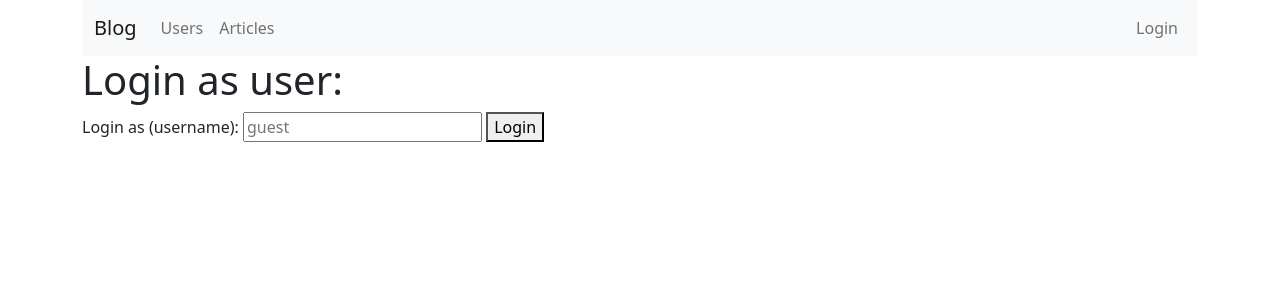
After one commit to Chernyaeva/FlaskApp, a Flask app: page /auth/login/ in a window 1280 px wide. The commit adds this page. Shown: the top 300 px of the page. Run offline with Flask 3, Linux system fonts and the light colour scheme; some libraries are stand-ins or nearby versions.

Commit message:
Lesson_3 done

```diff
--- a/blog/app.py
+++ b/blog/app.py
@@ -5,27 +5,54 @@ from time import time
 from werkzeug.exceptions import BadRequest
 from blog.views.users import users_app
 from blog.views.articles import articles_app
+from blog.models.database import db
+from blog.views.auth import login_manager, auth_app
+
+
 
 app = Flask(__name__)
 
+app.config["SECRET_KEY"] = "abcdefg123456"
+app.config["SQLALCHEMY_DATABASE_URI"] = "sqlite:////tmp/blog.db"
+app.config["SQLALCHEMY_TRACK_MODIFICATIONS"] = False
+db.init_app(app)
+
+@app.cli.command("init-db")
+def init_db():
+    """
+    Run in your terminal:
+    flask init-db
+    """
+    db.create_all()
+    print("done!")
+
+
+@app.cli.command("create-users")
+def create_users():
+    """
+    Run in your terminal:
+    flask create-users
+    > done! created users: <User #1 'admin'> <User #2 'james'>
+    """
+    from blog.models import User
+    admin = User(username="admin", is_staff=True)
+    james = User(username="james")
+
+    db.session.add(admin)
+    db.session.add(james)
+    db.session.commit()
+
+    print("done! created users:", admin, james)
+
+
 app.register_blueprint(users_app, url_prefix="/users")
 app.register_blueprint(articles_app, url_prefix="/articles")
-
+app.register_blueprint(auth_app, url_prefix="/auth")
+login_manager.init_app(app)
 
 @app.route("/")
 def index():
     return render_template("index.html")
-
-
-@app.route("/greet/<name>/")
-def greet_name(name: str):
-    return f"Hello {name}!"
-
-@app.route("/user/")
-def read_user():
-    name = request.args.get("name")
-    surname = request.args.get("surname")
-    return f"User {name or '[no name]'} {surname or '[no surname]'}"
 
 
 @app.route("/status/", methods=["GET", "POST"])
@@ -59,26 +86,3 @@ def process_after_request(response):
     if hasattr(g, "start_time"):
         response.headers["process-time"] = time() - g.start_time
     return response
-
-@app.route("/power/")
-def power_value():
-    x = request.args.get("x") or ""
-    y = request.args.get("y") or ""
-    if not (x.isdigit() and y.isdigit()):
-        app.logger.info("invalid values for power: x=%r and y=%r", x, y)
-        raise BadRequest("please pass integers in `x` and `y` query params")
-    x = int(x)
-    y = int(y)
-    result = x ** y
-    app.logger.debug("%s ** %s = %s", x, y, result)
-    return str(result)
-
-@app.route("/divide-by-zero/")
-def do_zero_division():
-    return 1 / 0
-
-@app.errorhandler(ZeroDivisionError)
-def handle_zero_division_error(error):
-    print(error) # prints str version of error: 'division by zero'
-    app.logger.exception("Here's traceback for zero division error")
-    return "Never divide by zero, please.", 400
--- /dev/null
+++ b/blog/models/__init__.py
@@ -0,0 +1,6 @@
+from blog.models.user import User
+
+
+__all__ = [
+    "User",
+    ]
--- /dev/null
+++ b/blog/models/database.py
@@ -0,0 +1,7 @@
+from flask_sqlalchemy import SQLAlchemy
+
+
+db = SQLAlchemy()
+__all__ = [
+    "db",
+    ]
--- /dev/null
+++ b/blog/templates/auth/login.html
@@ -0,0 +1,25 @@
+{% extends 'base.html' %}
+
+{% block title %}
+    Login as
+{% endblock %}
+
+{% block body %}
+    <h1>Login as user:</h1>
+    {% if error %}
+        <div class="alert alert-danger" role="alert">
+            {{ error }}
+        </div>
+    {% endif %}
+    <form method="post">
+        <label for="input-username">Login as (username):</label>
+        <input
+        id="input-username"
+        type="text"
+        name="username"
+        placeholder="guest"
+        required
+        >
+        <button type="submit">Login</button>
+    </form>
+{% endblock %}
--- a/blog/templates/base.html
+++ b/blog/templates/base.html
@@ -40,6 +40,16 @@
                             </a>
                             {% endfor %}
                         </div>
+                        <div class="navbar-nav ms-auto">
+                            {% if current_user.is_authenticated %}
+                                <a class="nav-link" href="{{ url_for('auth_app.logout') }}">Logout</a>
+                            {% else %}
+                                <a href="{{ url_for('auth_app.login') }}"
+                                class="nav-link {% if request.endpoint == 'login' -%}active{%- endif %}">
+                                    Login
+                                </a>
+                            {% endif %}
+                        </div>
                     </div>
                 </div>
             </nav>
--- /dev/null
+++ b/blog/views/auth.py
@@ -0,0 +1,51 @@
+from flask import Blueprint, render_template, request, redirect, url_for
+from flask_login import LoginManager, login_user, logout_user, login_required
+from blog.models import User
+
+
+auth_app = Blueprint("auth_app", __name__)
+login_manager = LoginManager()
+login_manager.login_view = "auth_app.login"
+
+
+@login_manager.user_loader
+def load_user(user_id):
+    return User.query.filter_by(id=user_id).one_or_none()
+
+
+@login_manager.unauthorized_handler
+def unauthorized():
+    return redirect(url_for("auth_app.login"))
+
+
+__all__ = [
+    "login_manager",
+    "auth_app",
+    ]
+
+
+@auth_app.route("/login/", methods=["GET", "POST"], endpoint="login")
+def login():
+    if request.method == "GET":
+        return render_template("auth/login.html")
+    username = request.form.get("username")
+    if not username:
+        return render_template("auth/login.html", error="username not passed")
+    user = User.query.filter_by(username=username).one_or_none()
+    if user is None:
+        return render_template("auth/login.html", error=f"no user {username!r} found")
+    login_user(user)
+    return redirect(url_for("index"))
+
+
+@auth_app.route("/logout/", endpoint="logout")
+@login_required
+def logout():
+    logout_user()
+    return redirect(url_for("index"))
+
+
+@auth_app.route("/secret/")
+@login_required
+def secret_view():
+    return "Super secret data"
```
Also changed, not shown: blog/models/user.py (added, +12 -0 lines), blog/templates/index.html (+8 -1 lines), blog/templates/users/details.html (+5 -2 lines), blog/templates/users/list.html (+6 -3 lines), blog/views/users.py (+11 -11 lines).
